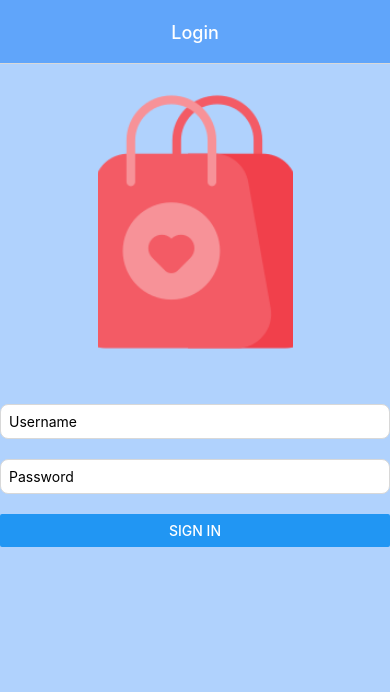
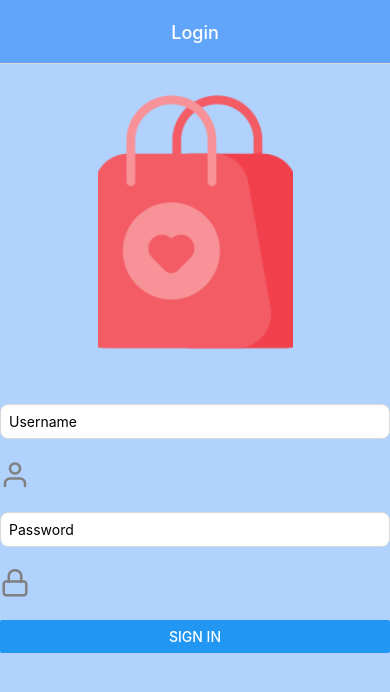
Before and after one commit to shd-mn/store, a React Native app: screen /LoginPage in a window 390 px wide. Shown: the top 692 px of the page. Built offline with nearby package versions, Linux system fonts and the light colour scheme.

Commit message:
feat: used Icons in components

```diff
--- a/src/components/Input/Input.tsx
+++ b/src/components/Input/Input.tsx
@@ -8,9 +8,17 @@ type PropTypes = {
   onType: (name: string) => void;
   value: string;
   secureText?: boolean;
+  icon?: React.JSX.Element;
 };
-function Input({placeholder, onType, value, secureText = false}: PropTypes) {
+function Input({
+  placeholder,
+  onType,
+  value,
+  secureText = false,
+  icon,
+}: PropTypes) {
   return (
+    <>
       <TextInput
         style={styles.textInput}
         placeholder={placeholder}
@@ -18,6 +26,8 @@ function Input({placeholder, onType, value, secureText = false}: PropTypes) {
         value={value}
         secureTextEntry={secureText}
       />
+      {icon}
+    </>
   );
 }
 
--- a/src/pages/Login/Login.tsx
+++ b/src/pages/Login/Login.tsx
@@ -1,8 +1,9 @@
 import React from 'react';
-import {SafeAreaView, View, Button, Image} from 'react-native';
+import {SafeAreaView, View, Image, Button} from 'react-native';
 import {Formik} from 'formik';
 import styles from './Login.style';
 import Input from '../../components/Input';
+import {LockIcon, UserIcon} from '../../icons';
 
 function Login() {
   const handleSubmitForm = (value: any) => {
@@ -25,14 +26,16 @@ function Login() {
               placeholder="Username"
               onType={handleChange('username')}
               value={values.username}
+              icon={<UserIcon />}
             />
             <Input
               placeholder="Password"
               onType={handleChange('password')}
               value={values.password}
               secureText={true}
+              icon={<LockIcon />}
             />
-            <Button title="Sign In" onPress={handleSubmit} />
+            <Button title="Sign In" onPress={() => handleSubmit} />
           </View>
         )}
       </Formik>
```
Lines whose indentation alone changed are shown as unchanged.
